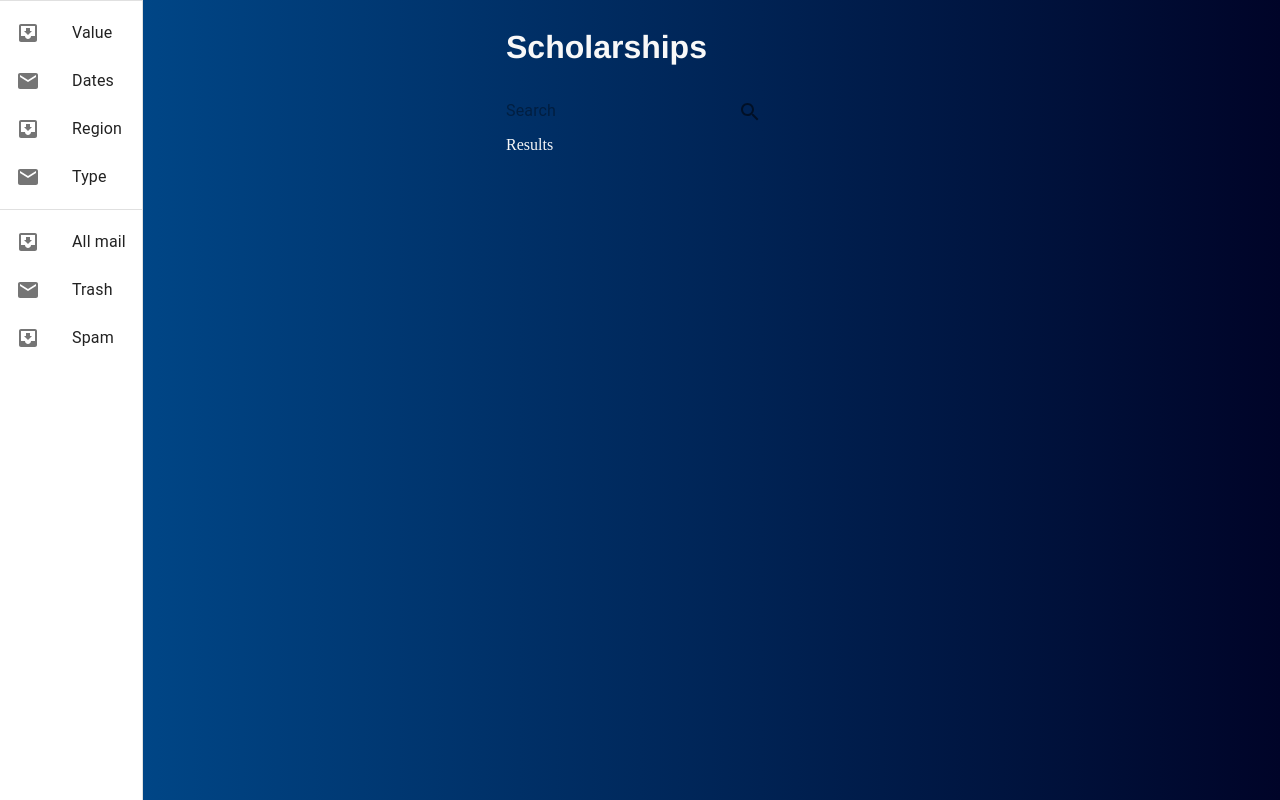
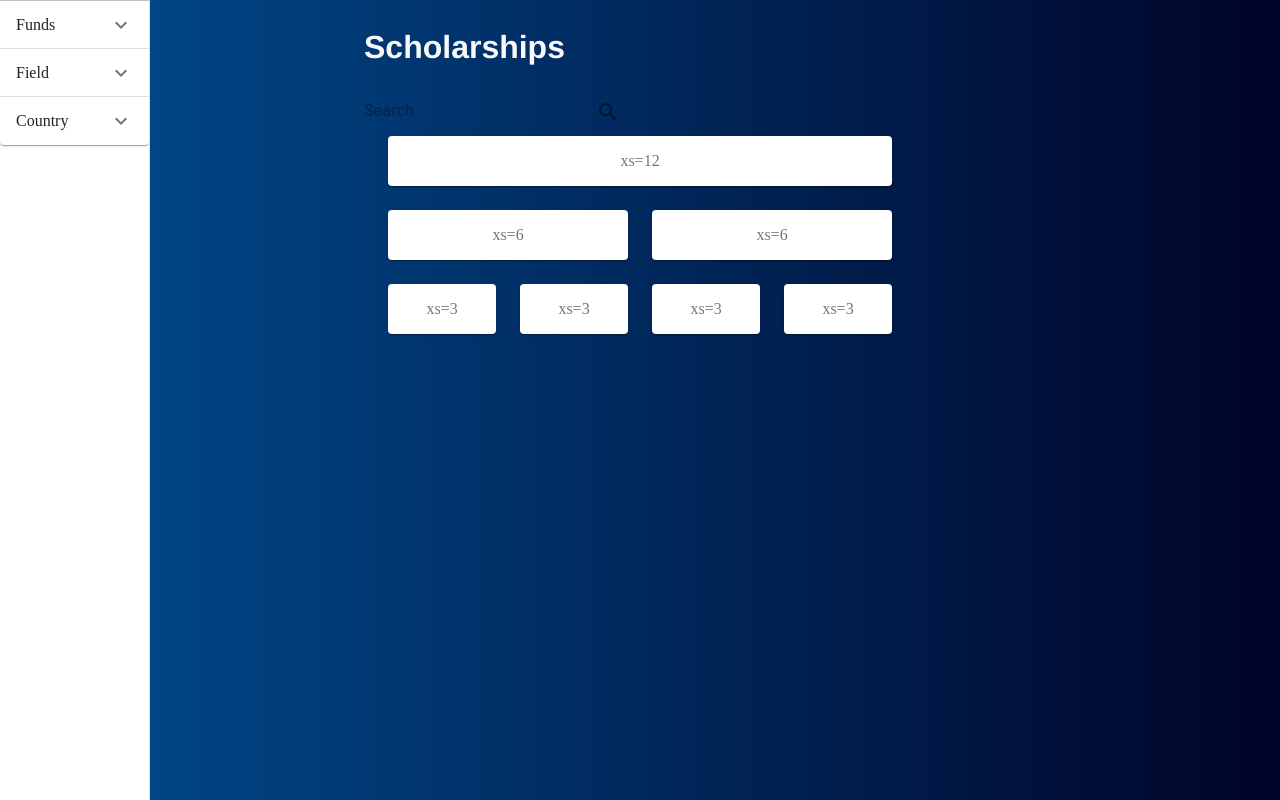
Before and after one commit to hidny/ixhacklab2019, a React app: page / in a window 1280 px wide. Built offline with nearby package versions, Linux system fonts and the light colour scheme.

Commit message:
Results grid

```diff
--- a/package.json
+++ b/package.json
@@ -25,6 +25,7 @@
     "@material-ui/core": "^4.4.2",
     "@material-ui/icons": "^4.4.1",
     "babel-plugin-transform-class-properties": "^6.24.1",
+    "jquery": "^3.4.1",
     "react": "^16.6.3",
     "react-dom": "^16.6.3"
   },
--- a/src/components/Filter.jsx
+++ b/src/components/Filter.jsx
@@ -10,36 +10,83 @@ import ListItemIcon from '@material-ui/core/ListItemIcon';
 import ListItemText from '@material-ui/core/ListItemText';
 import InboxIcon from '@material-ui/icons/MoveToInbox';
 import MailIcon from '@material-ui/icons/Mail';
+import ExpansionPanel from '@material-ui/core/ExpansionPanel';
+import ExpansionPanelSummary from '@material-ui/core/ExpansionPanelSummary';
+import ExpansionPanelDetails from '@material-ui/core/ExpansionPanelDetails';
+import ExpandMoreIcon from '@material-ui/icons/ExpandMore';
 
-let Filter = () => (
+class Filter extends React.Component {
+
+	filterResults(filter, value) {
+		return () => alert (filter + "=" + value)
+	}
+
+	render() {
+		return (
 			<div >
 				<Drawer
 					variant="permanent"
 					anchor="left"
 				>
-        <div  />
 					<Divider />
+					<ExpansionPanel>
+						<ExpansionPanelSummary
+							expandIcon={<ExpandMoreIcon />}
+							aria-controls="funds-panel-content"
+							id="funds-panel-header"
+						>
+							Funds
+						</ExpansionPanelSummary>
+						<ExpansionPanelDetails>
 							<List>
-          {['Value', 'Dates', 'Region', 'Type'].map((text, index) => (
-            <ListItem button key={text}>
-              <ListItemIcon>{index % 2 === 0 ? <InboxIcon /> : <MailIcon />}</ListItemIcon>
+								{['$1k', '$10k', '$100k'].map((text, index) => (
+									<ListItem button key={text} onClick={this.filterResults("funds", text)}>
 									<ListItemText primary={text} />
 									</ListItem>
 								))}
 							</List>
-        <Divider />
+						</ExpansionPanelDetails>
+					</ExpansionPanel>
+					<ExpansionPanel>
+						<ExpansionPanelSummary
+							expandIcon={<ExpandMoreIcon />}
+							aria-controls="field-panel-content"
+							id="fields-panel-header"
+						>
+							Field
+						</ExpansionPanelSummary>
+						<ExpansionPanelDetails>
 							<List>
-          {['All mail', 'Trash', 'Spam'].map((text, index) => (
-            <ListItem button key={text}>
-              <ListItemIcon>{index % 2 === 0 ? <InboxIcon /> : <MailIcon />}</ListItemIcon>
+								{['Arts', 'Engineering', 'Biology'].map((text, index) => (
+									<ListItem button key={text} onClick={this.filterResults("field", text)}>
 									<ListItemText primary={text} />
 									</ListItem>
 								))}
 							</List>
+						</ExpansionPanelDetails>
+					</ExpansionPanel>
+					<ExpansionPanel>
+						<ExpansionPanelSummary
+							expandIcon={<ExpandMoreIcon />}
+							aria-controls="country-panel-content"
+							id="country-panel-header"
+						>
+							Country
+						</ExpansionPanelSummary>
+						<ExpansionPanelDetails>
+							<List>
+								{['US', 'Canada', 'EU'].map((text, index) => (
+									<ListItem button key={text} onClick={this.filterResults("country", text)}>
+									<ListItemText primary={text} />
+									</ListItem>
+								))}
+							</List>
+						</ExpansionPanelDetails>
+					</ExpansionPanel>
 				</Drawer>
-      <main >
-        <div  />
-      </main>
 			</div>
 		);
+	}
+}
+
 export default Filter;
--- a/src/components/Results.jsx
+++ b/src/components/Results.jsx
@@ -1,5 +1,47 @@
 import React from 'react';
-let Results = () => (
-	<div> Results </div>
-);
+import Container from '@material-ui/core/Container';
+import Paper from '@material-ui/core/Paper';
+import Grid from '@material-ui/core/Grid';
+import { makeStyles } from '@material-ui/core/styles';
+const useStyles = makeStyles(theme => ({
+  root: {
+    flexGrow: 1,
+  },
+  paper: {
+    padding: theme.spacing(2),
+    textAlign: 'center',
+    color: theme.palette.text.secondary,
+  },
+}));
+
+let Results = () => {
+	const classes = useStyles();
+	return (
+		<Container maxWidth="sm">
+			<Grid container spacing={3}>
+				<Grid item xs={12}>
+					<Paper className={classes.paper}>xs=12</Paper>
+				</Grid>
+				<Grid item xs={6}>
+					<Paper className={classes.paper}>xs=6</Paper>
+				</Grid>
+				<Grid item xs={6}>
+					<Paper className={classes.paper}>xs=6</Paper>
+				</Grid>
+				<Grid item xs={3}>
+					<Paper className={classes.paper}>xs=3</Paper>
+				</Grid>
+				<Grid item xs={3}>
+					<Paper className={classes.paper}>xs=3</Paper>
+				</Grid>
+				<Grid item xs={3}>
+					<Paper className={classes.paper}>xs=3</Paper>
+				</Grid>
+				<Grid item xs={3}>
+					<Paper className={classes.paper}>xs=3</Paper>
+				</Grid>
+			</Grid>
+		</Container>
+	)
+};
 export default Results;
```
Also changed, not shown: src/components/Home.jsx (+8 -1 lines), 1 other file (tests, documents, lock files or other folders). Lines whose indentation alone changed are shown as unchanged.
